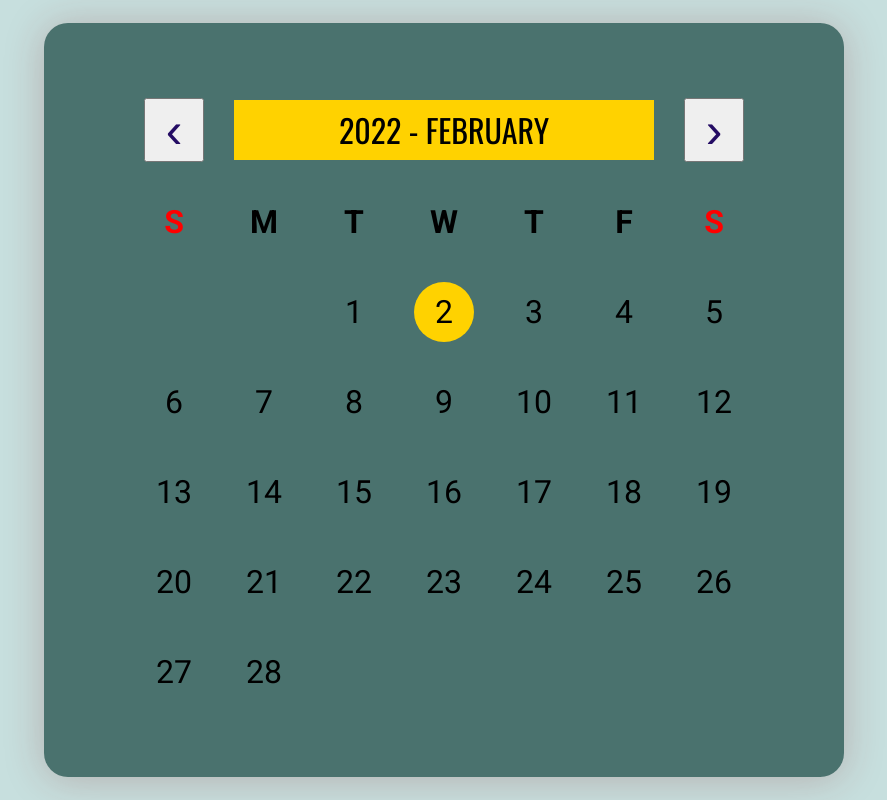
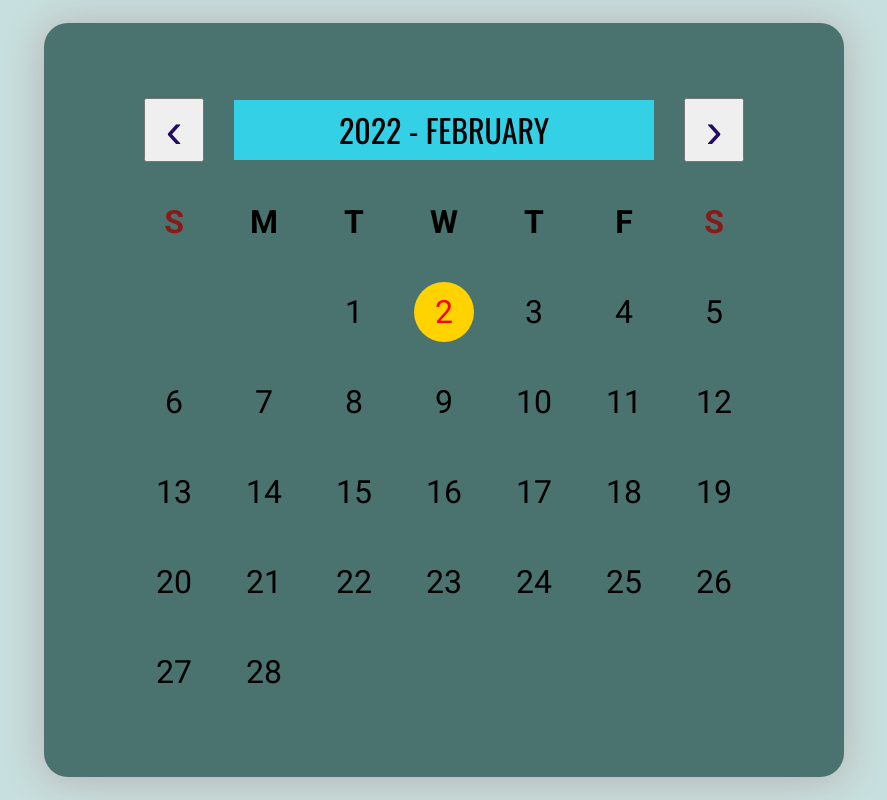
Before and after one commit to nurgul212/Calendar, a plain HTML site: page index.html in a window 1280 px wide. Shown: the whole page, without its empty margins (196-1083 px from the left). Drawn offline with nearby package versions, Linux system fonts and the light colour scheme.

Commit message:
Update style.css

```diff
--- a/style.css
+++ b/style.css
@@ -38,20 +38,21 @@ div {
   font-family: 'Oswald', sans-serif;
   text-transform: uppercase;
   line-height: 32px;
-  background-color: #ffd200;
+  background-color: #34d0e5;
 }
 
 .weekday {
   font-weight: bold;
 }
  #sat,#sun{
-     color: red;
+     color: #891a1a;
  }
 .today {
   background: #ffd200;
   border-radius: 50%;
   height: 60px;
   width: 60px;
+  color: red;
 }
 
 a {
```
